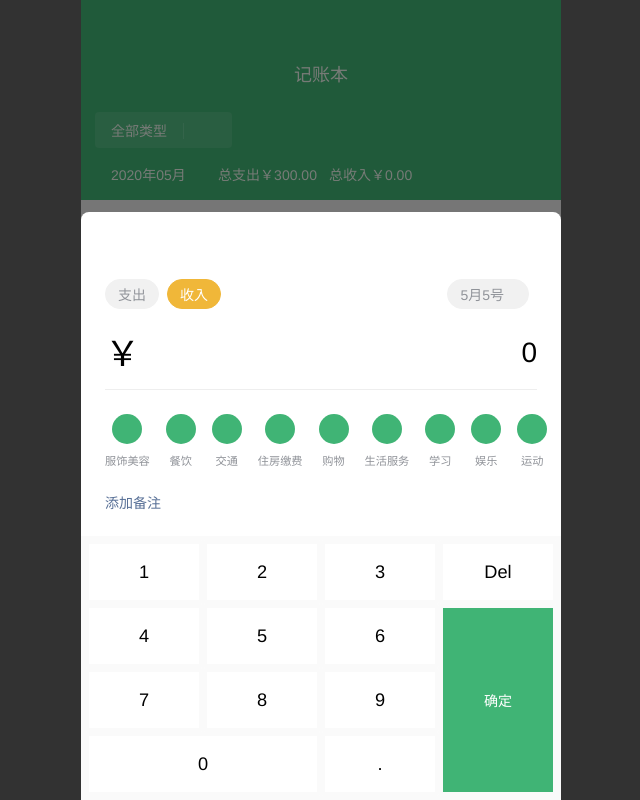
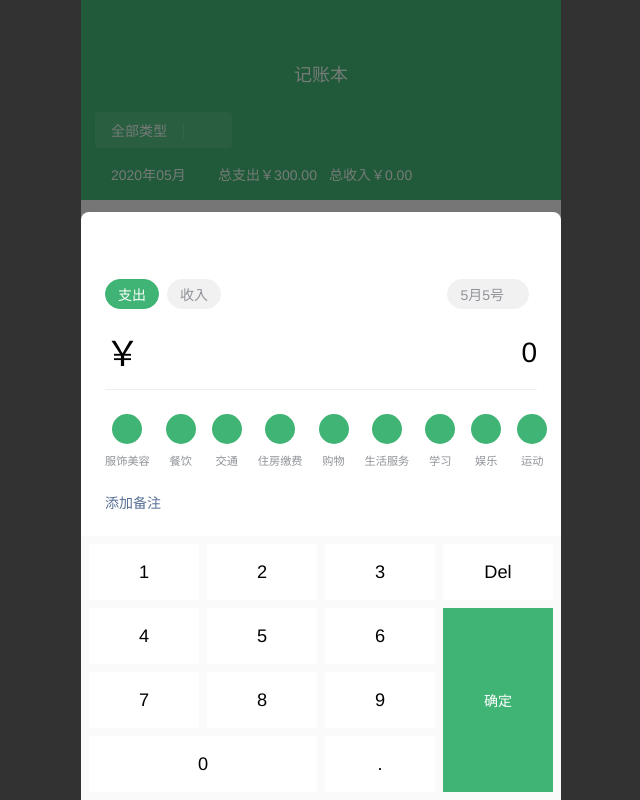
Before and after one commit to haixiangyan/weixin-cash, a React (Create React App) app: page / in a window 1280 px wide. Shown: the whole page, without its empty margins (319-959 px from the left). Built offline with nearby package versions, Linux system fonts and the light colour scheme.

Commit message:
切换 record type

```diff
--- a/src/components/Button.tsx
+++ b/src/components/Button.tsx
@@ -2,12 +2,12 @@ import * as React from 'react'
 import styled from 'styled-components'
 import theme from '../theme'
 
-type TProps = {
-  type?: 'success' | 'warning' | 'none'
+type TProps = React.ButtonHTMLAttributes<HTMLButtonElement> & {
+  recordType?: 'success' | 'warning' | 'none'
 }
 
 type TStyledButton = {
-  _type: 'success' | 'warning' | 'none'
+  recordType: 'success' | 'warning' | 'none'
 }
 
 const BUTTON_COLOR = {
@@ -29,7 +29,7 @@ const BUTTON_COLOR = {
 }
 
 const StyledButton = styled.button<TStyledButton>(props => {
-  const {background, borderColor, color} = BUTTON_COLOR[props._type!]
+  const {background, borderColor, color} = BUTTON_COLOR[props.recordType!]
 
   return {
     display: 'inline-flex',
@@ -37,6 +37,7 @@ const StyledButton = styled.button<TStyledButton>(props => {
     justifyContent: 'center',
     padding: '4px 12px',
     background,
+    outline: 'none',
     borderRadius: '16px',
     marginRight: '8px',
     border: `1px solid ${borderColor}`,
@@ -45,17 +46,17 @@ const StyledButton = styled.button<TStyledButton>(props => {
 })
 
 const Button: React.FC<TProps> = (props) => {
-  const {type} = props
+  const {recordType, ...attributes} = props
 
   return (
-    <StyledButton _type={type!}>
+    <StyledButton {...attributes} recordType={recordType!}>
       {props.children}
     </StyledButton>
   )
 }
 
 Button.defaultProps = {
-  type: 'none'
+  recordType: 'none'
 }
 
 export default Button
--- a/src/components/Money.tsx
+++ b/src/components/Money.tsx
@@ -83,7 +83,7 @@ const NumberPadSection = styled.section`
 
 const Money: React.FC<TProps> = (props) => {
   const {closeDrawer} = props
-  const [type] = useState<TRecordType>('income')
+  const [recordType, setRecordType] = useState<TRecordType>('expense')
   const [amount, setAmount] = useState(0)
   const [amountString, setAmountString] = useState('0')
 
@@ -99,8 +99,14 @@ const Money: React.FC<TProps> = (props) => {
       </Header>
       <TypeSection>
         <div>
-          <Button type={type === 'expense' ? 'success' : 'none'}>支出</Button>
-          <Button type={type === 'income' ? 'warning' : 'none'}>收入</Button>
+          <Button recordType={recordType === 'expense' ? 'success' : 'none'}
+                  onClick={() => setRecordType('expense')}>
+            支出
+          </Button>
+          <Button recordType={recordType === 'income' ? 'warning' : 'none'}
+                  onClick={() => setRecordType('income')}>
+            收入
+          </Button>
         </div>
         <Button>
           <span style={{marginRight: 4}}>5月5号</span>
```
